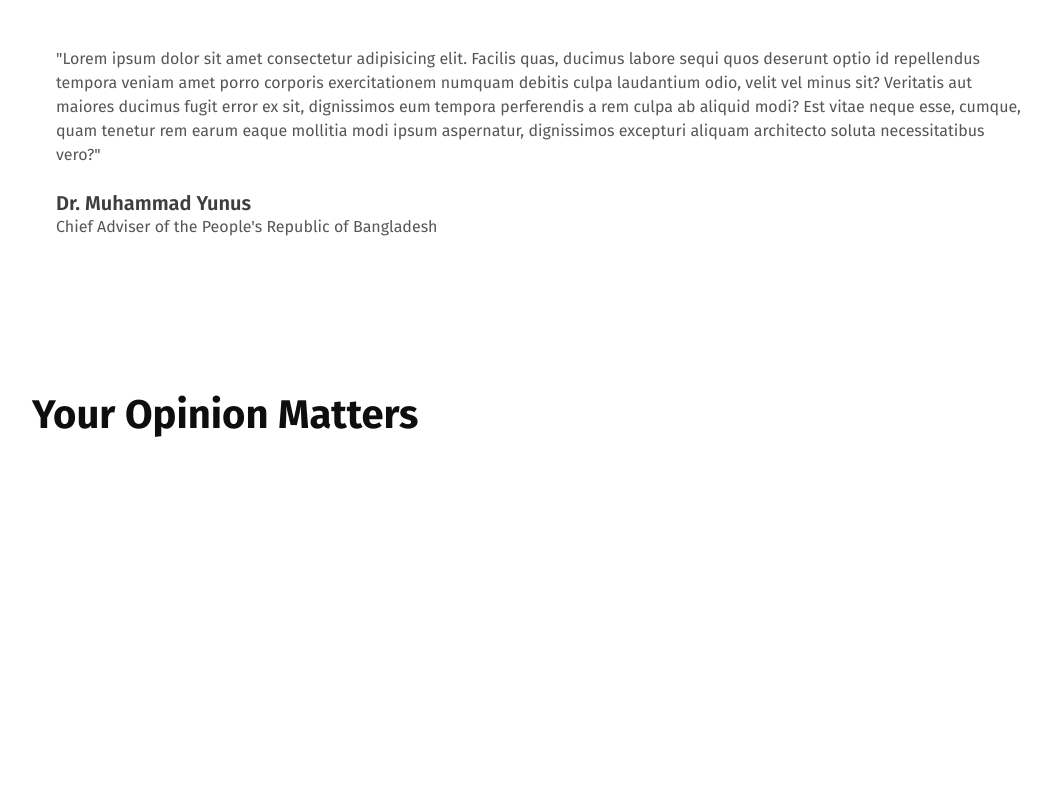
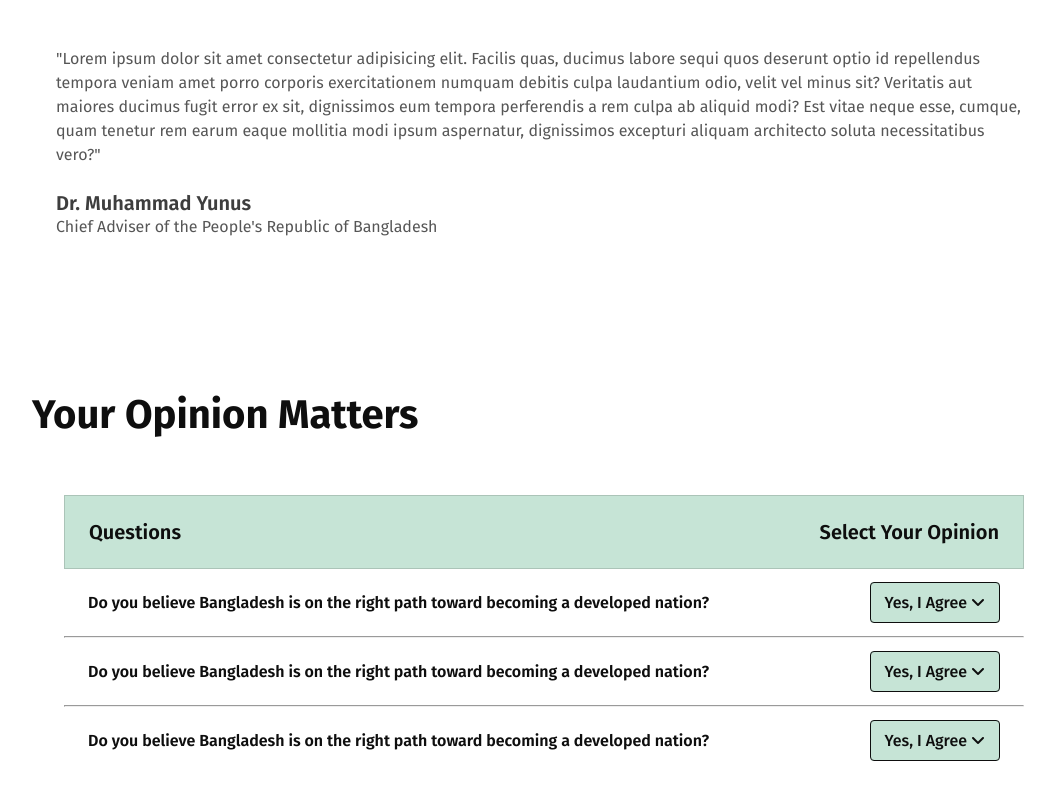
Before and after one commit to ProgramingWithArifin/batch-11A, a plain HTML site: page index.html in a window 1280 px wide. Shown: the part 2339-3148 px from the top of the page, without its empty margins (96-1151 px from the left). Before the commit the page ends 2858 px from the top, so only its background shows below. Drawn offline with Linux system fonts and the light colour scheme.

Commit message:
Your opinion section done

```diff
--- a/index.html
+++ b/index.html
@@ -7,6 +7,7 @@
     <link rel="preconnect" href="https://fonts.googleapis.com">
     <link rel="preconnect" href="https://fonts.gstatic.com" crossorigin>
     <link href="https://fonts.googleapis.com/css2?family=Fira+Sans:ital,wght@0,100;0,200;0,300;0,400;0,500;0,600;0,700;0,800;0,900;1,100;1,200;1,300;1,400;1,500;1,600;1,700;1,800;1,900&family=Open+Sans:ital,wght@0,300..800;1,300..800&display=swap" rel="stylesheet">
+    <script src="https://kit.fontawesome.com/f81d30694a.js" crossorigin="anonymous"></script>
     <link rel="stylesheet" href="style/style.css">
 </head>
 <body class="fira-sans">
@@ -98,7 +99,26 @@
         </section>
         <section class="opinion container">
             <h2 class="sub-heading">Your Opinion Matters</h2>
-
+            <div class="opinion-box">
+                <div class="box">
+                    <p>Questions</p>
+                    <p>Select Your Opinion</p>
+                </div>
+                <div class="box">
+                    <div class="para"><p>Do you believe Bangladesh is on the right path toward becoming a developed nation?</p></div>
+                    <div class="button"><a href="">Yes, I Agree <i class="fa-solid fa-angle-down"></i></a></div>
+                </div>
+                <hr>
+                <div class="box">
+                    <div class="para"><p>Do you believe Bangladesh is on the right path toward becoming a developed nation?</p></div>
+                    <div class="button"><a href="">Yes, I Agree <i class="fa-solid fa-angle-down"></i></a></div>
+                </div>
+                <hr>
+                <div class="box">
+                    <div class="para"><p>Do you believe Bangladesh is on the right path toward becoming a developed nation?</p></div>
+                    <div class="button"><a href="">Yes, I Agree <i class="fa-solid fa-angle-down"></i></a></div>
+                </div>
+            </div>
         </section>
     </main>
 </body>
--- a/style/style.css
+++ b/style/style.css
@@ -180,3 +180,53 @@ main .hero{
     font-size: 20px;
     font-weight: 600;
 }
+.opinion-box{
+    padding: 32px;
+    border-radius: 16px;
+    background: rgba(255, 255, 255, 1);
+}
+.opinion-box .box{
+    padding: 24px;
+    display: flex;
+    justify-content: space-between;
+    align-items: center;
+    gap: 24;
+}
+.opinion-box .box:first-child{
+    border: 1px solid rgba(14, 14, 14, 0.15);
+    background: rgba(198, 228, 214, 1);
+}
+.box p{
+    color: rgba(14, 14, 14, 1);
+    font-size: 20px;
+    font-weight: 600;
+}
+.opinion-box hr{
+    color: rgba(14, 14, 14, 0.15);
+    height: 1px;
+}
+.box:nth-child(n+2):nth-child(-n+4){
+
+    background: rgba(255, 255, 255, 0.1);
+}
+.box .para p{
+    color: rgba(14, 14, 14, 1);
+    font-family: Fira Sans;
+    font-style: SemiBold;
+    font-size: 16px;
+    font-weight: 600;
+    line-height: 19px;
+    letter-spacing: 0%;
+    text-align: left;
+}
+
+.box .button a{
+    padding: 10px 14px 10px 14px;
+    border: 1px solid rgba(14, 14, 14, 1);
+    border-radius: 4px;
+    background: rgba(198, 228, 214, 1);
+    text-align: center;
+    color: rgba(14, 14, 14, 1);
+    font-size: 16px;
+    font-weight: 500;
+}
```
Also changed, not shown: assets/Frame.png (added).
